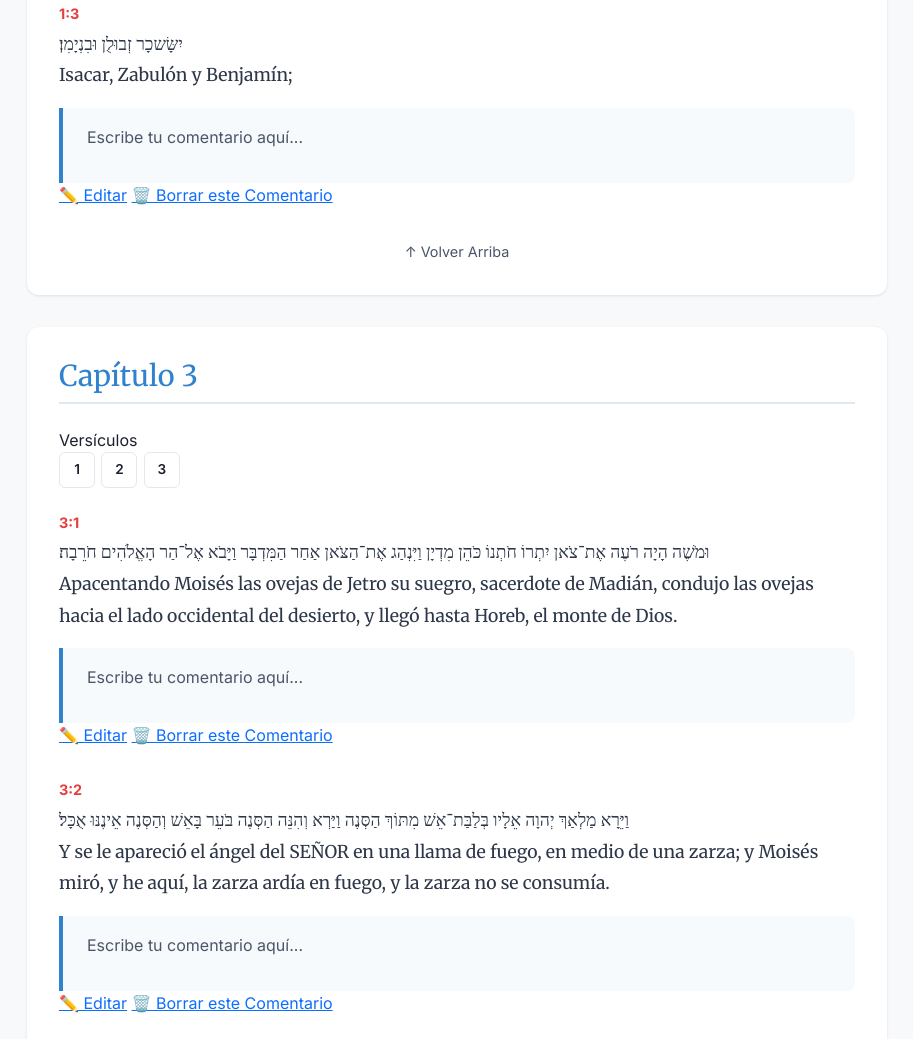
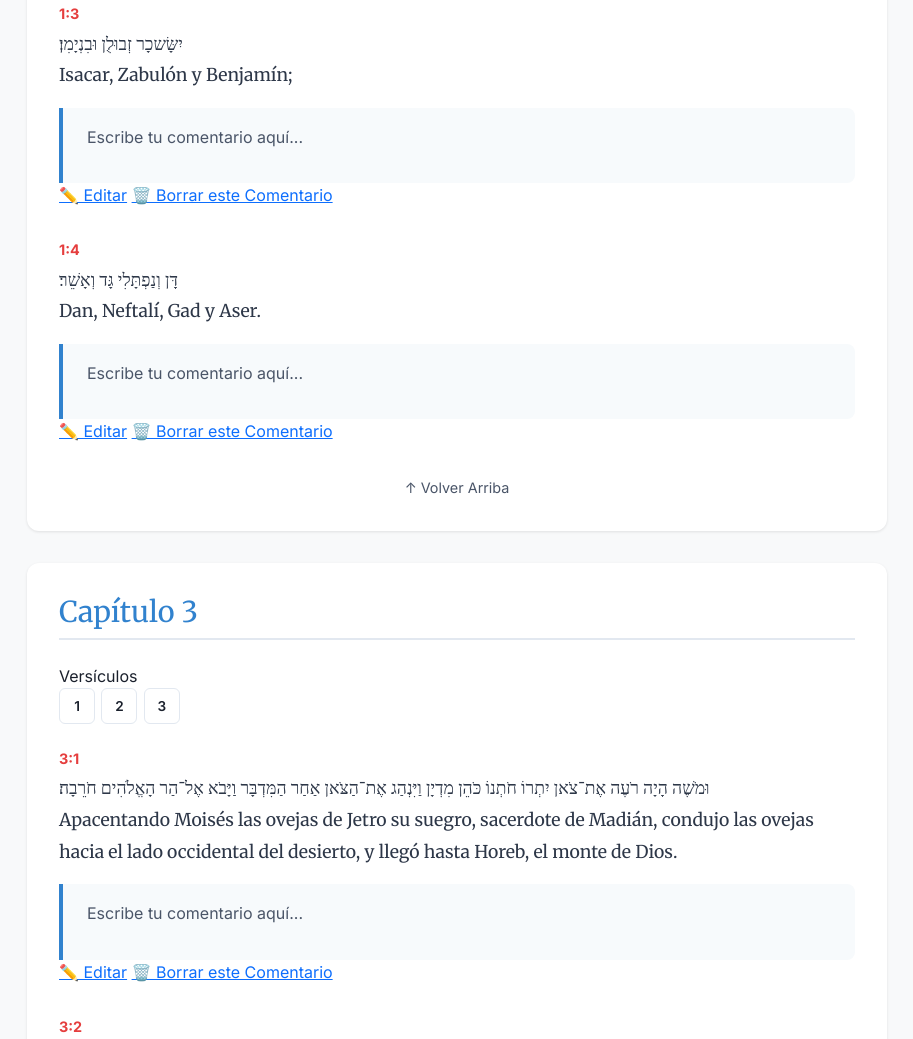
Before and after one commit to ed60hab/comentario, a website: page exodo.html in a window 1280 px wide. Shown: the part 1227-2266 px from the top of the page, without its empty margins (183-1096 px from the left). Drawn offline with nearby package versions, Linux system fonts and the light colour scheme; a web font is replaced by a local one.

Commit message:
Nuevo comentario: Éxodo 1:4

```diff
--- a/exodo.html
+++ b/exodo.html
@@ -1,7 +1,4 @@
-<!DOCTYPE html>
-<html xmlns="http://www.w3.org/1999/xhtml" lang="es">
-
-<head>
+<!DOCTYPE html><html xmlns="http://www.w3.org/1999/xhtml" lang="es"><head>
     <meta charset="UTF-8" />
     <meta name="viewport" content="width=device-width, initial-scale=1.0" />
     <title>Comentarios - Éxodo</title>
@@ -10,9 +7,7 @@
     <!-- Google Fonts -->
     <link rel="preconnect" href="https://fonts.googleapis.com" />
     <link rel="preconnect" href="https://fonts.gstatic.com" crossorigin="" />
-    <link
-        href="https://fonts.googleapis.com/css2?family=Inter:wght@300;400;500;600;700&amp;family=Merriweather:wght@300;400;700&amp;family=SBL+Hebrew&amp;display=swap"
-        rel="stylesheet" />
+    <link href="https://fonts.googleapis.com/css2?family=Inter:wght@300;400;500;600;700&amp;family=Merriweather:wght@300;400;700&amp;family=SBL+Hebrew&amp;display=swap" rel="stylesheet" />
 
     <link href="https://cdn.jsdelivr.net/npm/bootstrap@5.3.2/dist/css/bootstrap.min.css" rel="stylesheet" />
 
@@ -361,8 +356,7 @@
 
             <div class="verse-block" id="1.2">
                 <span class="verse-ref">1:2</span>
-                <p class="verse-text"><span class="original-text">רְאוּבֵן שִׁמְעוֹן לֵוִי וִיהוּדָה׃</span><br /><span
-                        class="translation-text">Rubén, Simeón, Leví y Judá;</span></p>
+                <p class="verse-text"><span class="original-text">רְאוּבֵן שִׁמְעוֹן לֵוִי וִיהוּדָה׃</span><br /><span class="translation-text">Rubén, Simeón, Leví y Judá;</span></p>
                 <div class="commentary">
                     <p>Escribe tu comentario aquí...</p>
                 </div>
@@ -373,8 +367,7 @@
 
             <div class="verse-block" id="1.3">
                 <span class="verse-ref">1:3</span>
-                <p class="verse-text"><span class="original-text">יִשָּׂשכָר זְבוּלֻן וּבִנְיָמִן׃</span><br /><span
-                        class="translation-text">Isacar, Zabulón y Benjamín;</span></p>
+                <p class="verse-text"><span class="original-text">יִשָּׂשכָר זְבוּלֻן וּבִנְיָמִן׃</span><br /><span class="translation-text">Isacar, Zabulón y Benjamín;</span></p>
                 <div class="commentary">
                     <p>Escribe tu comentario aquí...</p>
                 </div>
@@ -382,7 +375,17 @@
                 <a href="editor.html?action=delete&amp;book=exodo&amp;chapter=1&amp;verse=3" class="btn-delete">🗑️
                     Borrar este Comentario</a>
             </div>
-            <div class="return-top">
+
+
+            <div class="verse-block" id="1.4">
+                <span class="verse-ref">1:4</span>
+                <p class="verse-text"><span class="original-text">דָּן וְנַפְתָּלִי גָּד וְאָשֵׁר׃</span><br /><span class="translation-text">Dan, Neftalí, Gad y Aser.</span></p>
+                <div class="commentary">
+                    <p>Escribe tu comentario aquí...</p>
+                </div>
+                <a href="editor.html?book=exodo&amp;chapter=1&amp;verse=4" class="btn-edit">✏️ Editar</a>
+                <a href="editor.html?action=delete&amp;book=exodo&amp;chapter=1&amp;verse=4" class="btn-delete">🗑️ Borrar este Comentario</a>
+            </div><div class="return-top">
                 <a href="#top">↑ Volver Arriba</a>
             </div>
         </div>
@@ -438,8 +441,7 @@
             <div class="verse-block" id="3.3">
                 <span class="verse-ref">3:3</span>
                 <p class="verse-text"><span class="original-text">וַיֹּאמֶר מֹשֶׁה אָסֻרָה־נָּא וְאֶרְאֶה אֶת־הַמַּרְאֶה
-                        הַגָּדֹל הַזֶּה מַדּוּעַ לֹא־יִבְעַר הַסְּנֶה׃</span><br /><span
-                        class="translation-text">Entonces dijo Moisés: Me acercaré ahora para ver esta maravilla: por
+                        הַגָּדֹל הַזֶּה מַדּוּעַ לֹא־יִבְעַר הַסְּנֶה׃</span><br /><span class="translation-text">Entonces dijo Moisés: Me acercaré ahora para ver esta maravilla: por
                         qué la zarza no se quema.</span></p>
                 <div class="commentary">
                     <p>Guardado desde la tablet...</p>
@@ -457,6 +459,6 @@
     <script src="https://cdn.jsdelivr.net/npm/bootstrap@5.3.2/dist/js/bootstrap.bundle.min.js"></script>
 
 
-</body>
 
-</html>
+
+</body></html>
```
